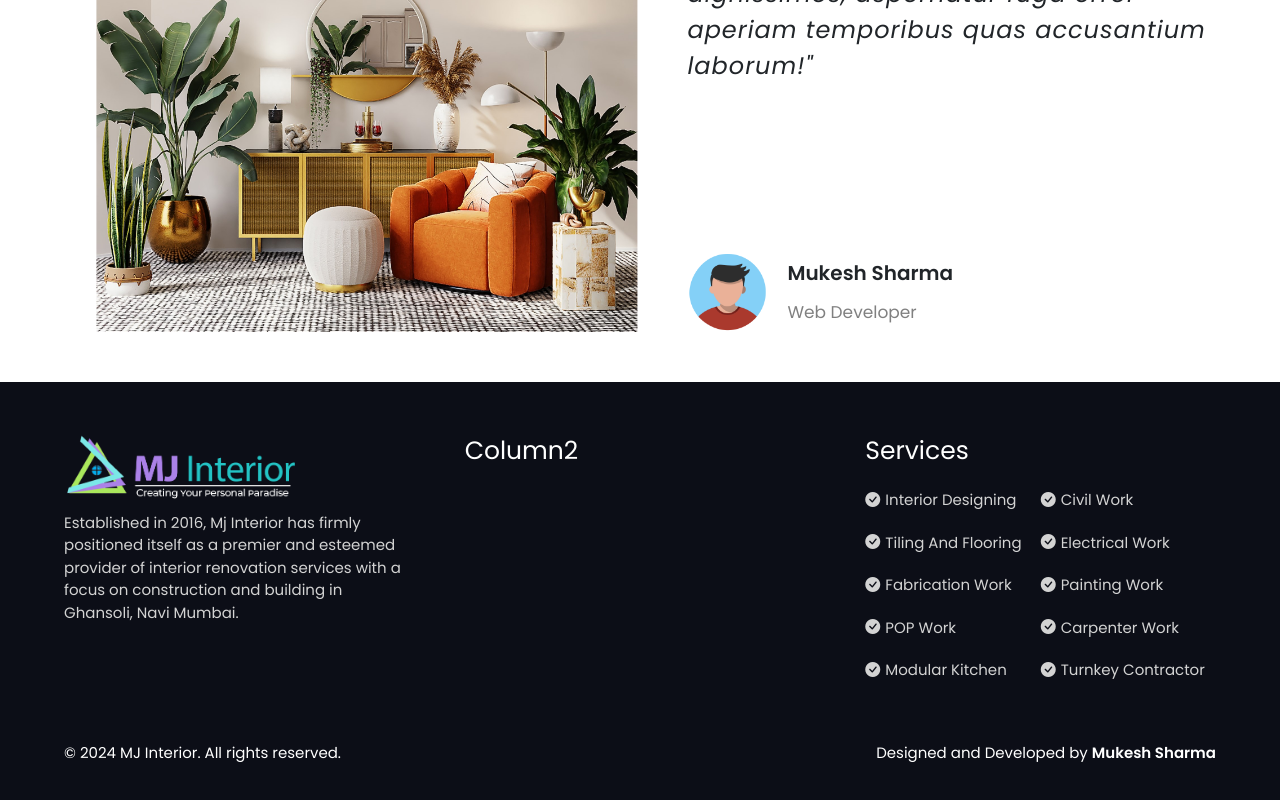
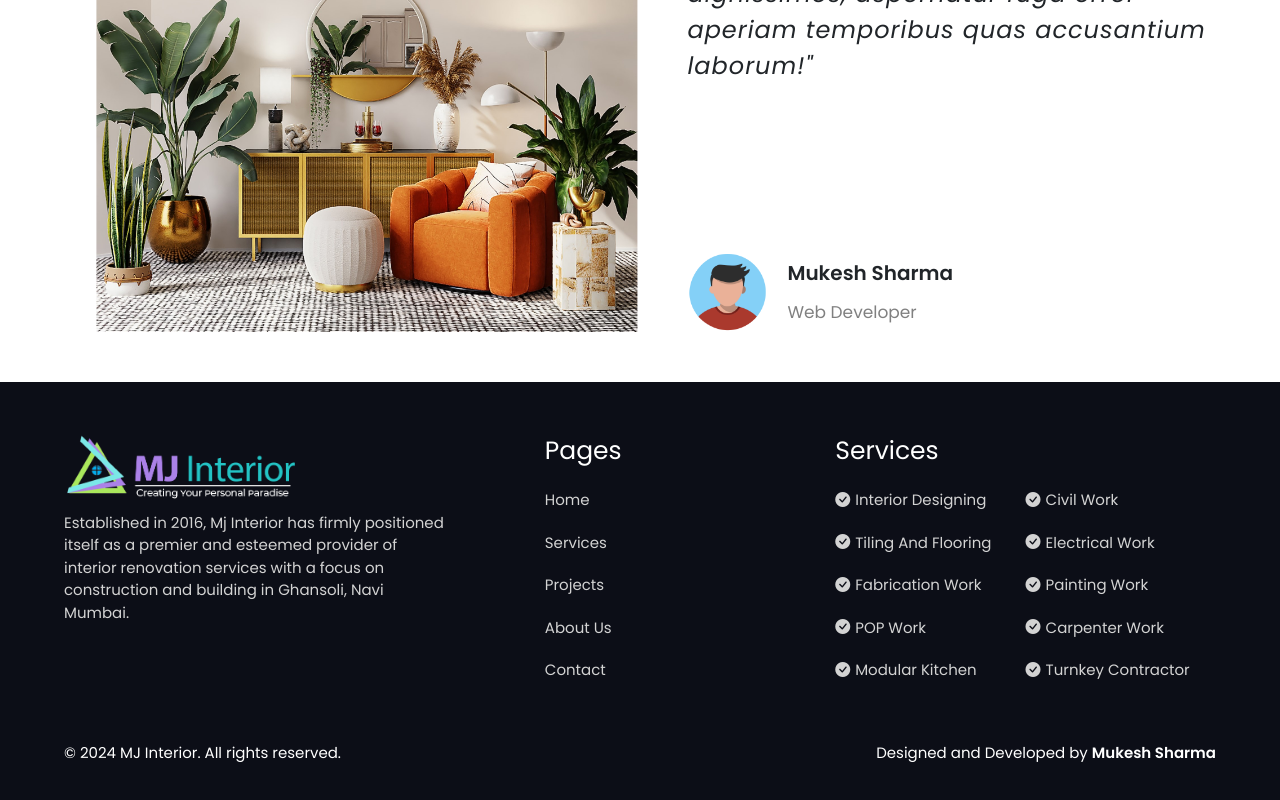
Before and after one commit to Mukesh-Sharma400/mj-interior, a Next.js app: page / in a window 1280 px wide. Shown: the part 4119-4919 px from the top of the page. Built offline with nearby package versions, Linux system fonts and the light colour scheme.

Commit message:
Page Finish

```diff
--- a/src/app/components/Footer.js
+++ b/src/app/components/Footer.js
@@ -16,7 +16,14 @@ export const Footer = () => {
           </Description>
         </Column1>
         <Column2>
-          <SectionHeading>Column2</SectionHeading>
+          <SectionHeading>Pages</SectionHeading>
+          <PagesWrapper>
+            <Page>Home</Page>
+            <Page>Services</Page>
+            <Page>Projects</Page>
+            <Page>About Us</Page>
+            <Page>Contact</Page>
+          </PagesWrapper>
         </Column2>
         <Column3>
           <SectionHeading>Services</SectionHeading>
@@ -92,7 +99,7 @@ const DisplayWrapper = styled.div`
 const ColumnsWrapper = styled.div`
   width: 100%;
   display: flex;
-  gap: 50px;
+  gap: 100px;
   transition: all 0.5s ease-in-out;
 `;
 
@@ -125,11 +132,27 @@ const SectionHeading = styled.p`
 `;
 
 const Column2 = styled.div`
-  width: 100%;
+  width: 50%;
   display: flex;
   flex-direction: column;
   align-items: start;
   gap: 10px;
+  transition: all 0.5s ease-in-out;
+`;
+
+const PagesWrapper = styled.div`
+  display: flex;
+  flex-direction: column;
+  transition: all 0.5s ease-in-out;
+`;
+
+const Page = styled.div`
+  width: 100%;
+  font-size: 15px;
+  display: flex;
+  gap: 5px;
+  padding: 10px 0px;
+  color: lightgrey;
   transition: all 0.5s ease-in-out;
 `;
 
--- a/src/app/components/Header.js
+++ b/src/app/components/Header.js
@@ -37,7 +37,6 @@ export const Header = () => {
         <Route href="/" scrolled={scrolled}>
           Contact
         </Route>
-        {/* <ContactBtn scrolled={scrolled}>Let's Talk</ContactBtn> */}
       </RoutesWrapper>
     </DisplayWrapper>
   );
```
